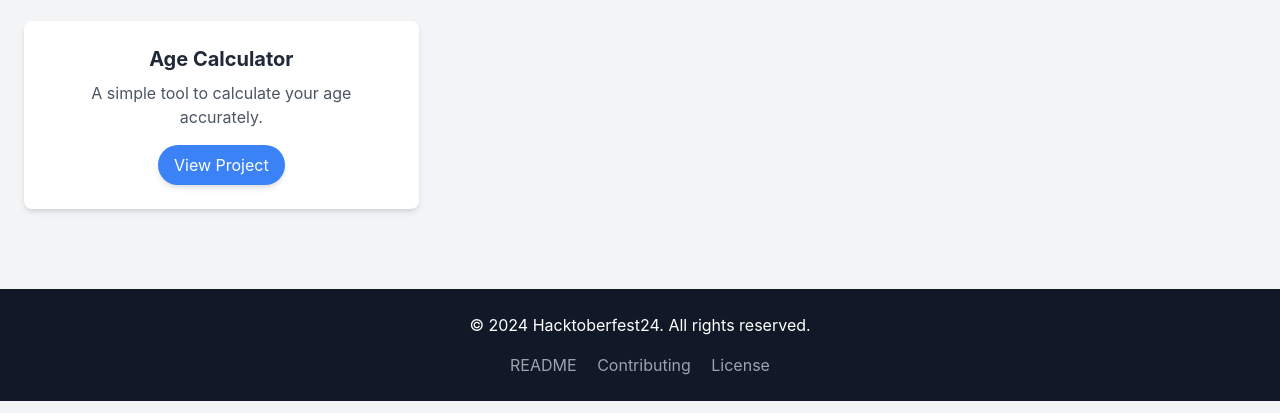
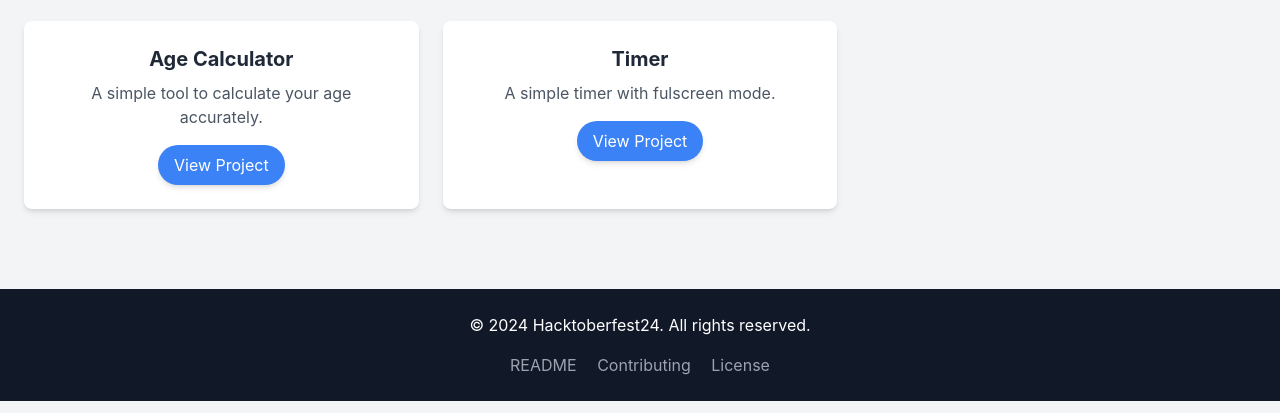
Before and after one commit to shalini0948/hacktoberfest24, a plain HTML site: page index.html in a window 1280 px wide. Shown: the part 387-800 px from the top of the page. Drawn offline with nearby package versions, Linux system fonts and the light colour scheme.

Commit message:
timer added

```diff
--- a/index.html
+++ b/index.html
@@ -60,6 +60,7 @@
     // Manually defined list of HTML files in the WebDev folder
     const projectFiles = [
       { name: "Age Calculator", file: "age-calc.html", description: "A simple tool to calculate your age accurately." },
+      { name: "Timer", file: "timer.html", description: "A simple timer with fulscreen mode." },
       // Add more projects here as new files are added
     ];
 
```
